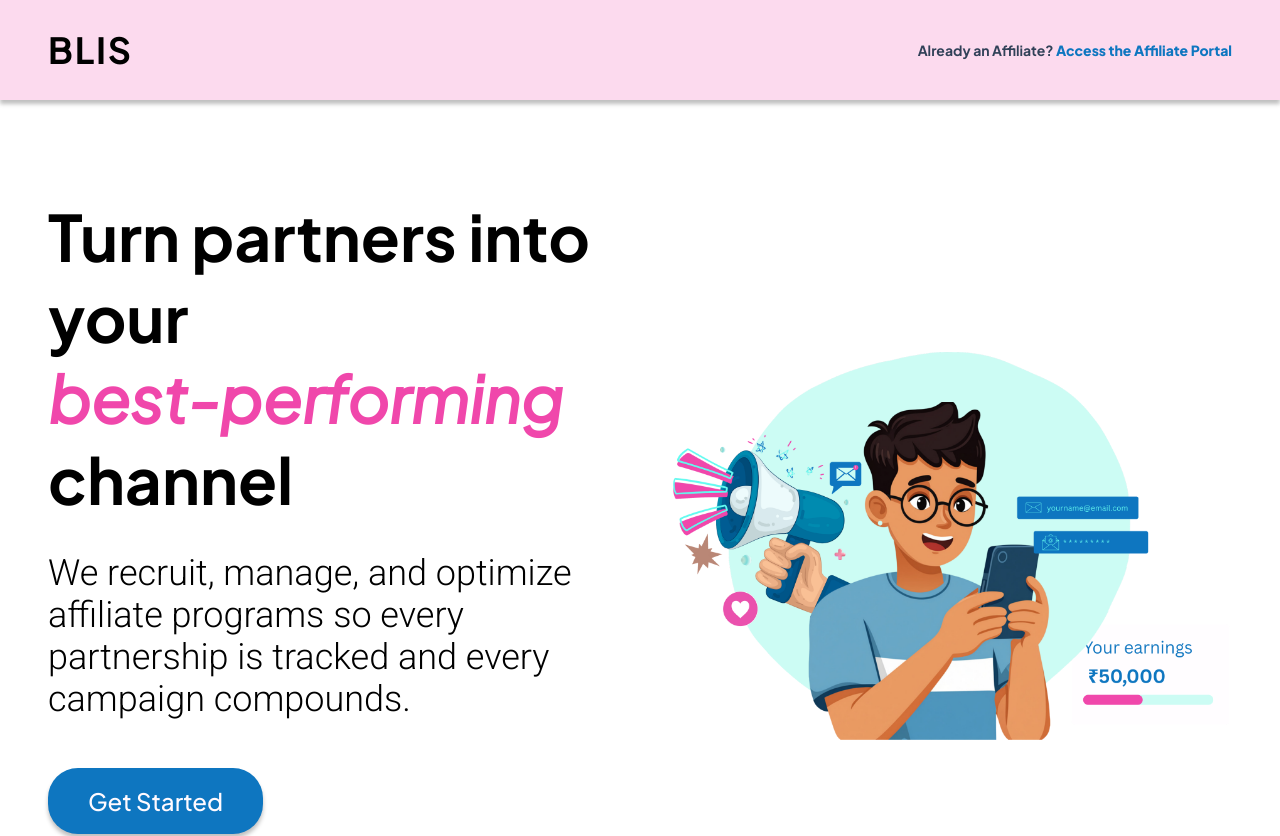
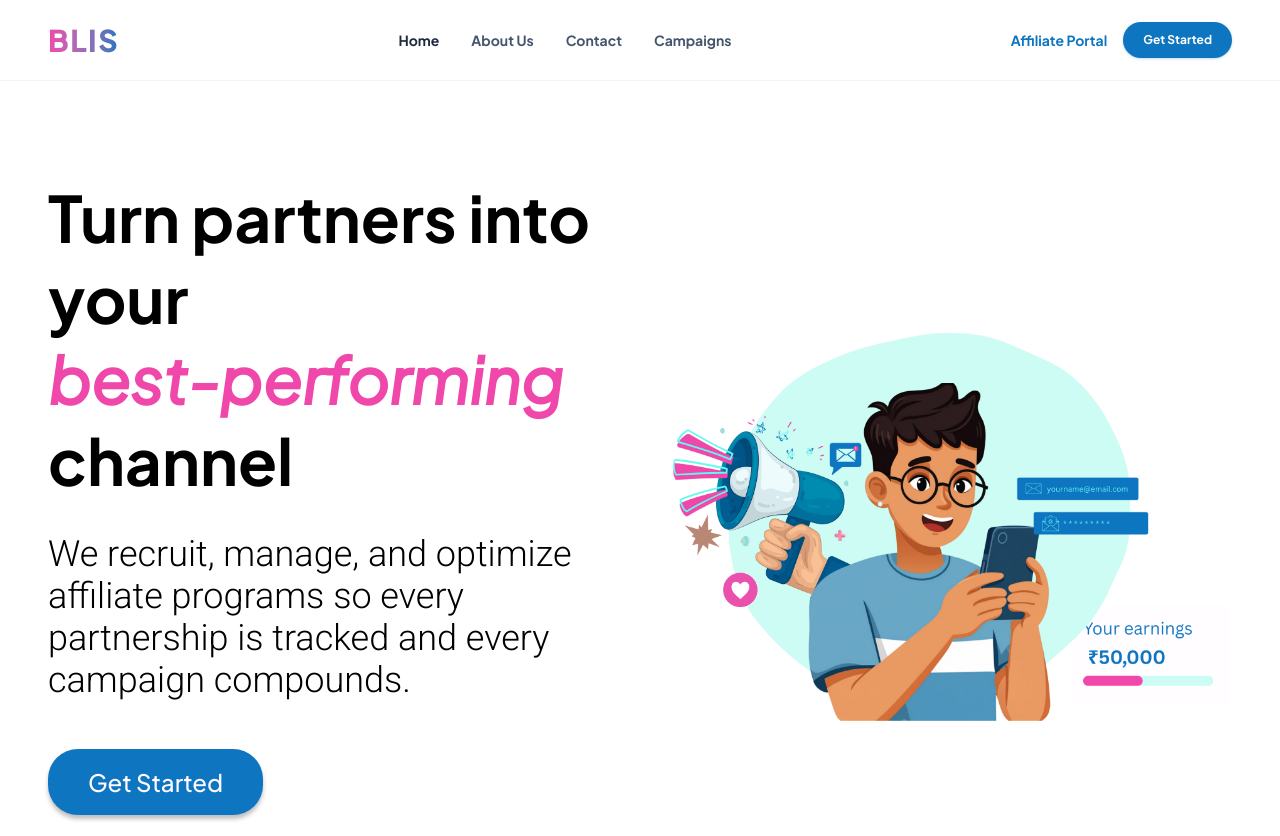
Before and after one commit to sahilbhargava6/blis_frontend, a Next.js app: page / in a window 1280 px wide. Shown: the top 836 px of the page. Built offline with nearby package versions, Linux system fonts and the light colour scheme.

Commit message:
feat: create home page with hero carousel, feature section, and FAQ component

```diff
--- a/src/app/page.tsx
+++ b/src/app/page.tsx
@@ -88,17 +88,46 @@ export default function Home() {
   return (
     <div className="min-h-screen bg-white text-slate-900 overflow-x-hidden">
 
-      {/* 1. Header Navigation (100px height with pink shadow bg) */}
-      <header className="h-[100px] figma-pink-bg figma-shadow flex items-center justify-between px-6 md:px-12 max-w-[1800px] mx-auto">
-        <div className="text-4xl font-bold tracking-wider text-black font-['Plus_Jakarta_Sans']">
-          BLIS
+      {/* 1. Elegant Header Navigation */}
+      <header className="sticky top-0 bg-white/80 backdrop-blur-md border-b border-slate-100 z-50 transition-all duration-300">
+        <div className="max-w-[1800px] mx-auto h-20 px-6 md:px-12 flex items-center justify-between">
+          {/* Logo */}
+          <div className="text-3xl font-extrabold tracking-wider font-['Plus_Jakarta_Sans'] bg-gradient-to-r from-[#F047AB] to-[#0E76C0] bg-clip-text text-transparent cursor-pointer">
+            BLIS
+          </div>
+
+          {/* Nav Options */}
+          <nav className="hidden md:flex items-center gap-8 font-['Plus_Jakarta_Sans']">
+            <Link href="/" className="text-sm font-bold text-slate-800 hover:text-[#0E76C0] transition-colors">
+              Home
+            </Link>
+            <a href="#about" className="text-sm font-bold text-slate-600 hover:text-[#0E76C0] transition-colors">
+              About Us
+            </a>
+            <a href="#contact" className="text-sm font-bold text-slate-600 hover:text-[#0E76C0] transition-colors">
+              Contact
+            </a>
+            <a href="#campaigns" className="text-sm font-bold text-slate-600 hover:text-[#0E76C0] transition-colors">
+              Campaigns
+            </a>
+          </nav>
+
+          {/* CTA */}
+          <div className="flex items-center gap-4">
+            <Link
+              href="/login"
+              className="text-xs md:text-sm font-bold text-[#0E76C0] hover:text-[#0c66a8] transition-all font-['Plus_Jakarta_Sans'] hover:underline"
+            >
+              Affiliate Portal
+            </Link>
+            <Link
+              href="/login"
+              className="hidden sm:inline-flex items-center justify-center px-5 py-2.5 rounded-full bg-[#0E76C0] hover:bg-[#0c66a8] text-white text-xs font-bold font-['Plus_Jakarta_Sans'] transition-all shadow-sm shadow-[#0E76C0]/20"
+            >
+              Get Started
+            </Link>
+          </div>
         </div>
-        <Link
-          href="/login"
-          className="text-xs md:text-sm font-bold text-slate-700 hover:text-black hover:underline transition-all font-['Plus_Jakarta_Sans']"
-        >
-          Already an Affiliate? <span className="font-extrabold text-[#0E76C0]">Access the Affiliate Portal</span>
-        </Link>
       </header>
 
       {/* 2. Hero Section (Wider container format - 1800px width limit, reduced padding) */}
```
